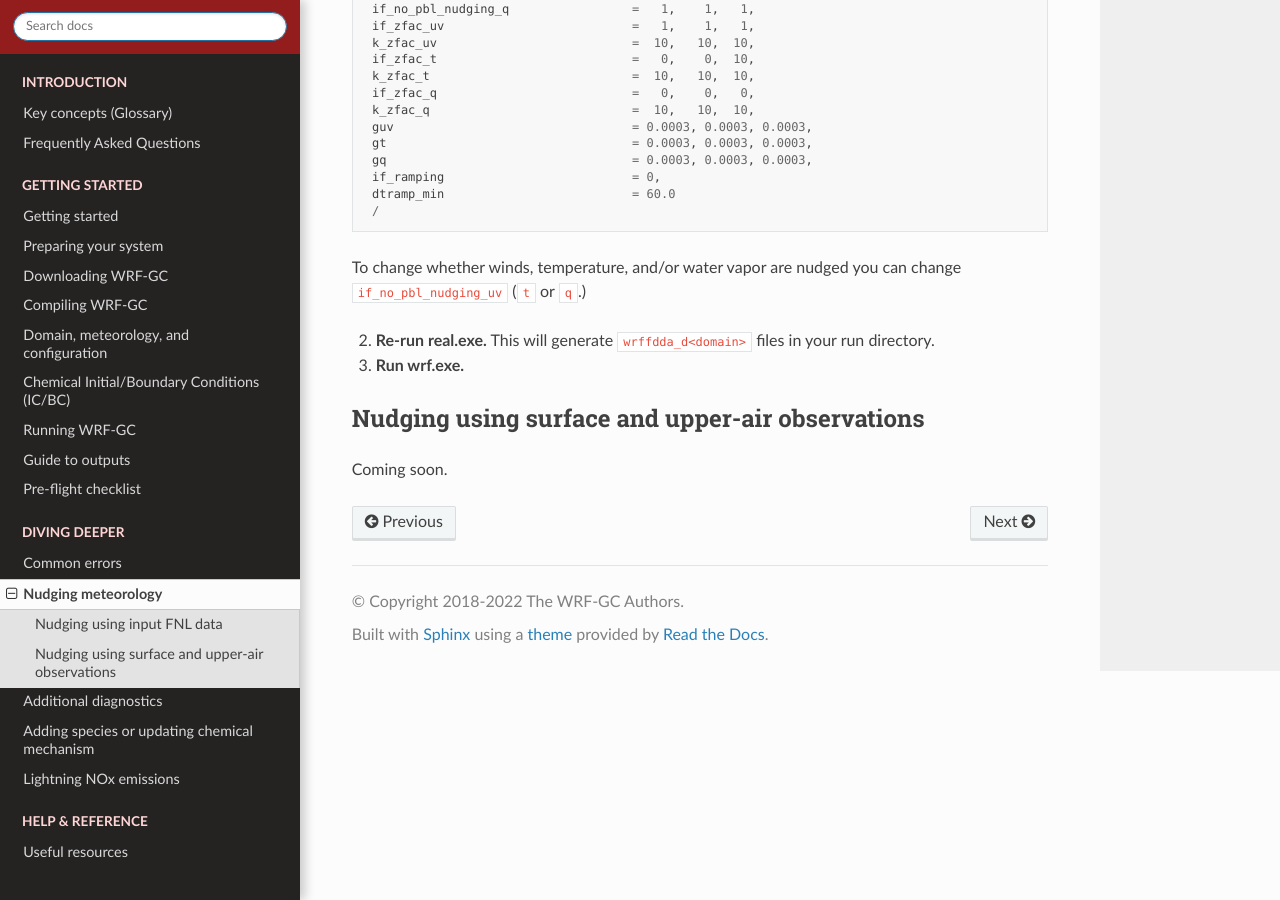
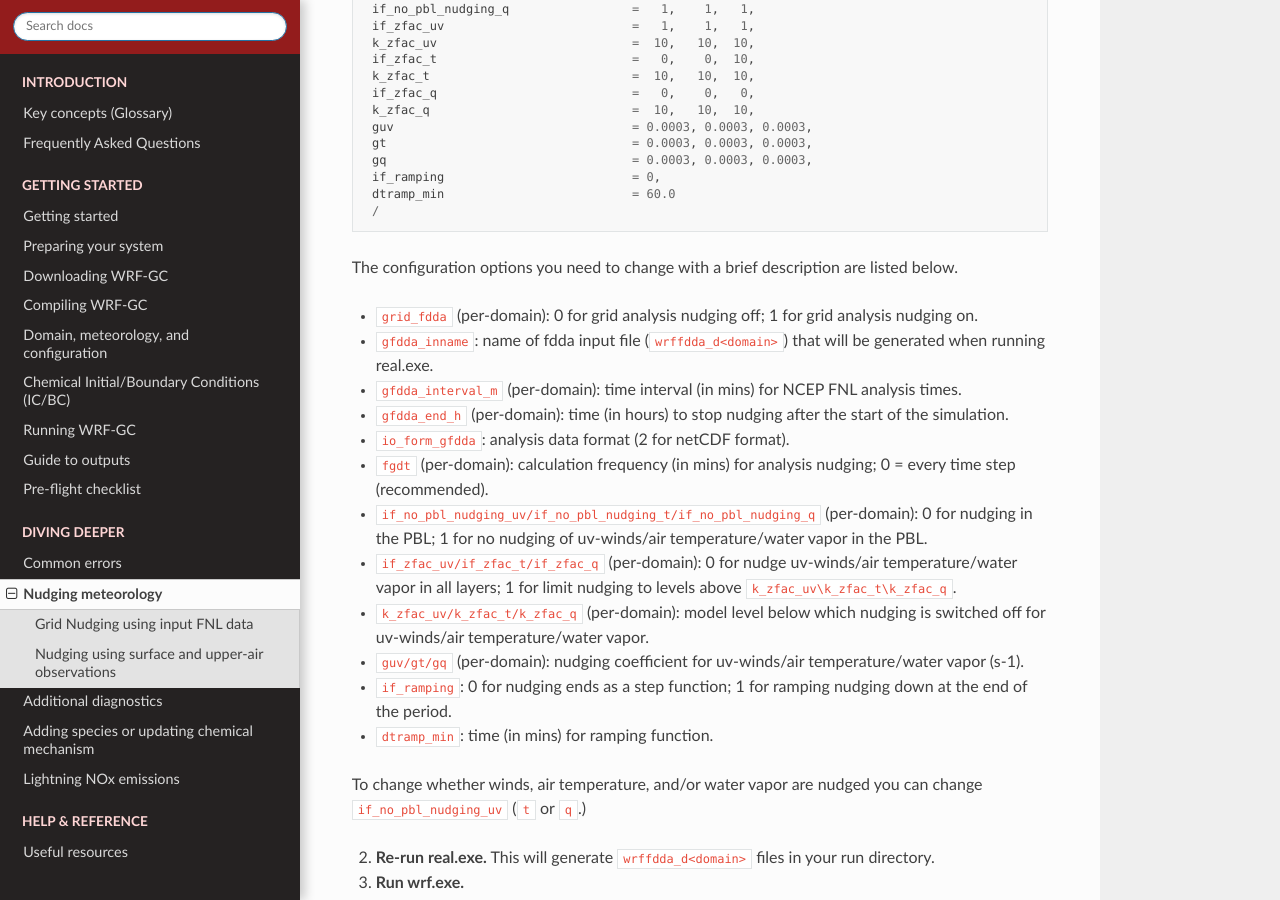
Before and after one commit to WRF-GC/documentation, a Sphinx documentation site: the page built from docs/source/nudging.rst, in a window 1280 px wide and 900 px high, scrolled down 500 px. Built offline with Sphinx 7.4.7 and the Read the Docs theme 2.0.0, drawn with Linux system fonts in a browser that asks for light colours; some of the changed text lies outside the part shown.

Commit message:
Update nudging.rst
Updates for grid nudging

```diff
--- a/docs/source/nudging.rst
+++ b/docs/source/nudging.rst
@@ -3,7 +3,7 @@ Nudging meteorology
 
 This process is WRF-specific but may be useful for your WRF-GC runs. The namelist options described here are also described in `the WRF User's Guide <https://www2.mmm.ucar.edu/wrf/users/docs/user_guide_V3/user_guide_V3.9/users_guide_chap5.htm#Namelist>`_
 
-Nudging using input FNL data
+Grid Nudging using input FNL data
 ----------------------------
 
 1. Add the following lines to your ``namelist.input``, into a new section ``&fdda`` as shown below:
@@ -33,7 +33,22 @@ Nudging using input FNL data
 	 dtramp_min                          = 60.0
 	 /
 
-To change whether winds, temperature, and/or water vapor are nudged you can change ``if_no_pbl_nudging_uv`` (``t`` or ``q``.)
+The configuration options you need to change with a brief description are listed below.
+
+* ``grid_fdda`` (per-domain): 0 for grid analysis nudging off; 1 for grid analysis nudging on.
+* ``gfdda_inname``: name of fdda input file (``wrffdda_d<domain>``) that will be generated when running real.exe.
+* ``gfdda_interval_m`` (per-domain): time interval (in mins) for NCEP FNL analysis times.
+* ``gfdda_end_h`` (per-domain): time (in hours) to stop nudging after the start of the simulation.
+* ``io_form_gfdda``: analysis data format (2 for netCDF format).
+* ``fgdt`` (per-domain): calculation frequency (in mins) for analysis nudging; 0 = every time step (recommended).
+* ``if_no_pbl_nudging_uv/if_no_pbl_nudging_t/if_no_pbl_nudging_q`` (per-domain): 0 for nudging in the PBL; 1 for no nudging of uv-winds/air temperature/water vapor in the PBL.
+* ``if_zfac_uv/if_zfac_t/if_zfac_q`` (per-domain): 0 for nudge uv-winds/air temperature/water vapor in all layers; 1 for limit nudging to levels above ``k_zfac_uv\k_zfac_t\k_zfac_q``.
+* ``k_zfac_uv/k_zfac_t/k_zfac_q`` (per-domain): model level below which nudging is switched off for uv-winds/air temperature/water vapor.
+* ``guv/gt/gq`` (per-domain): nudging coefficient for uv-winds/air temperature/water vapor (s-1).
+* ``if_ramping``: 0 for nudging ends as a step function; 1 for ramping nudging down at the end of the period.
+* ``dtramp_min``: time (in mins) for ramping function.
+
+To change whether winds, air temperature, and/or water vapor are nudged you can change ``if_no_pbl_nudging_uv`` (``t`` or ``q``.)
 
 2. **Re-run real.exe.** This will generate ``wrffdda_d<domain>`` files in your run directory.
 3. **Run wrf.exe.**
```
